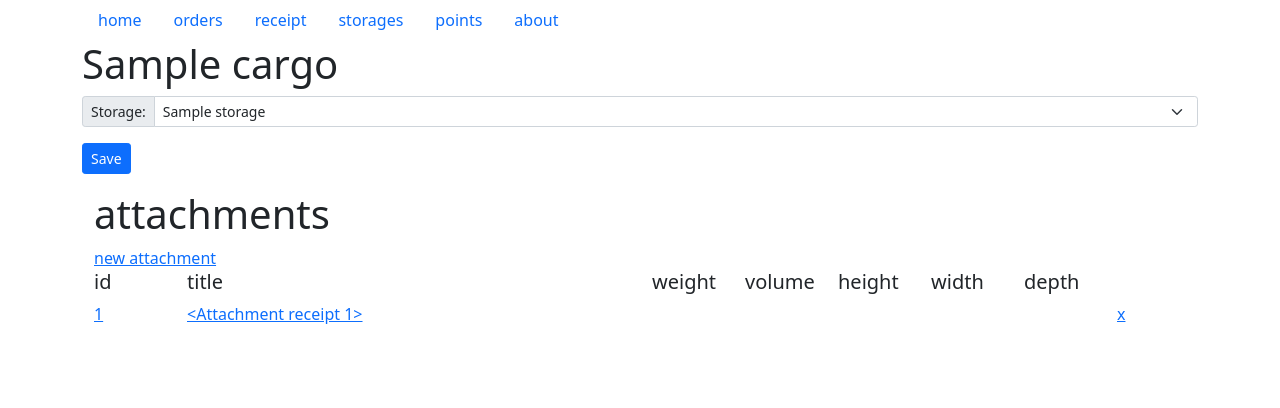
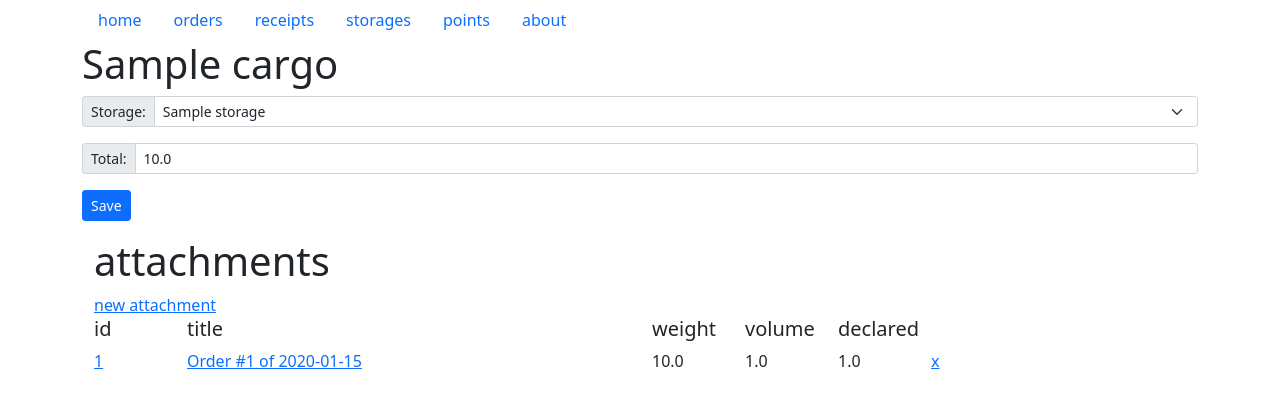
Before and after one commit to pekshevds/web-tracoma, a Flask app: page /receipts/show/1 in a window 1280 px wide. Shown: the top 408 px of the page. Run offline with Flask 2, Linux system fonts and the light colour scheme; tables that the repository leaves empty hold one stand-in row (values such as "Sample post"); some libraries are stand-ins or nearby versions.

Commit message:
refactoring, end receipts

```diff
--- a/webapp/db/order/models.py
+++ b/webapp/db/order/models.py
@@ -10,24 +10,30 @@ class Order(db.Model, Directory):
     consignee_address = db.Column(db.String(255))
     consignee_contact_id = db.Column(db.Integer, db.ForeignKey('storage.id'), nullable=True)
     consignee_phone = db.Column(db.String(255))
-    declared = db.Column(db.Float)
-    desc = db.Column(db.Text)
+    declared = db.Column(db.Float, default=.0)
+    desc = db.Column(db.Text, default="")
     point_from_id = db.Column(db.Integer, db.ForeignKey('point.id'), nullable=False)
     point_to_id = db.Column(db.Integer, db.ForeignKey('point.id'), nullable=False)
     shipper_id = db.Column(db.Integer, db.ForeignKey('storage.id'), nullable=False)
     shipper_address = db.Column(db.String(255))
     shipper_contact_id = db.Column(db.Integer, db.ForeignKey('storage.id'), nullable=True)
     shipper_phone = db.Column(db.String(255))
-    weight = db.Column(db.Float)
-    volume = db.Column(db.Float)
 
-    attachments = db.relationship('Attachment', cascade='all, delete', lazy=True)
+    attachments = db.relationship('Attachment', cascade='all, delete', lazy=True, backref="order")
 
     def __repr__(self) -> str:
         return f"<Cargo {self.title}, {self.id}>"
 
     def __str__(self) -> str:
         return f"Order #{self.id} of {datetime.strftime(self.create_date, '%Y-%m-%d')}"
+
+    @property
+    def weight(self):
+        return sum([attachment.weight for attachment in self.attachments])
+
+    @property
+    def volume(self):
+        return sum([attachment.volume for attachment in self.attachments])
 
     @property
     def carrier(self):
--- a/webapp/db/point/changers.py
+++ b/webapp/db/point/changers.py
@@ -12,5 +12,5 @@ def delete_point(id: int):
     return delete_item(id=id, get_func=get_point_by_id)
 
 
-def save_storage(form):
+def save_point(form):
     return update_or_create_item_from_form(form, get_point_by_id, Point)
--- a/webapp/db/receipt_of_cargo/models.py
+++ b/webapp/db/receipt_of_cargo/models.py
@@ -1,13 +1,14 @@
 from webapp.db.common import db, Directory, Attachment
 from webapp.db import Order, Storage
 from webapp.db.storage.fetchers import get_storage_by_id
+from webapp.db.order.fetchers import get_order_by_id
 from datetime import datetime
 
 
 class ReceiptOfCargo(db.Model, Directory):
     storage_id = db.Column(db.Integer, db.ForeignKey(Storage.id), nullable=True)
     total = db.Column(db.Float, default=.0)
-    attachments = db.relationship('AttachmentReceiptOfCargo', cascade='all, delete', lazy=True)
+    attachments = db.relationship('AttachmentReceiptOfCargo', cascade='all, delete', lazy=True, backref="receipt")
 
     def __repr__(self) -> str:
         return f"<ReceiptOfCargo {self.title}, {self.id}>"
@@ -19,6 +20,14 @@ class ReceiptOfCargo(db.Model, Directory):
     def storage(self):
         return get_storage_by_id(id=self.storage_id)
 
+    @property
+    def weight(self):
+        return sum([attachment.order.weight for attachment in self.attachments])
+
+    @property
+    def volume(self):
+        return sum([attachment.order.volume for attachment in self.attachments])
+
 
 class AttachmentReceiptOfCargo(db.Model, Attachment):
     receipt_id = db.Column(db.Integer, db.ForeignKey(ReceiptOfCargo.id), nullable=True)
@@ -26,3 +35,7 @@ class AttachmentReceiptOfCargo(db.Model, Attachment):
 
     def __repr__(self) -> str:
         return f"<Attachment receipt {self.id}>"
+
+    @property
+    def order(self):
+        return get_order_by_id(id=self.order_id)
--- a/webapp/templates/base.html
+++ b/webapp/templates/base.html
@@ -22,7 +22,7 @@
                 <a class="nav-link" href="{{ url_for('orders') }}">orders</a>
             </li>
             <li class="nav-item">
-                <a class="nav-link" href="{{ url_for('receipts') }}">receipt</a>
+                <a class="nav-link" href="{{ url_for('receipts') }}">receipts</a>
             </li>
             <li class="nav-item">
                 <a class="nav-link" href="{{ url_for('storages') }}">storages</a>
--- a/webapp/templates/receipt_attachment_list.html
+++ b/webapp/templates/receipt_attachment_list.html
@@ -3,7 +3,11 @@
 
     <div class="row">
         <div class="col-12">
+            {% if form.id.data > 0 %}
             <a href="{{ url_for('new_receipt_attachment', receipt_id=form.id.data) }}">new attachment</a>
+            {% else %}
+            <p>new attachment</p>
+            {% endif %}
         </div>
     </div>
     <div class="row">
@@ -33,17 +37,7 @@
         </div>
         <div class="col-1">
             <h5>
-                height
-            </h5>
-        </div>
-        <div class="col-1">
-            <h5>
-                width
-            </h5>
-        </div>
-        <div class="col-1">
-            <h5>
-                depth
+                declared
             </h5>
         </div>
         <div class="col-1">
@@ -59,30 +53,24 @@
 
             <div class="col-1">
                 <a href="{{ url_for('show_receipt_attachment', attachment_id=attachment.id) }}">{{ attachment.id }}</a>
-                {% if attachment.is_deleted %}<img src="{{ url_for('static', filename='images/trash.png') }}" width="32"
-                    height="32" alt="">{% endif %}
             </div>
 
             <div class="col-5">
-                <a href="{{ url_for('show_receipt_attachment', attachment_id=attachment.id) }}">{{ attachment }}</a>
+                <a href="{{ url_for('show_receipt_attachment', attachment_id=attachment.id) }}">{{ attachment.order }}</a>
             </div>
 
             <div class="col-1">
-                {{ attachment.weight }}
+                {{ attachment.order.weight }}
             </div>
 
             <div class="col-1">
-                {{ attachment.volume }}
+                {{ attachment.order.volume }}
             </div>
             <div class="col-1">
-                {{ attachment.height }}
+                {{ attachment.order.declared }}
             </div>
-            <div class="col-1">
-                {{ attachment.width }}
-            </div>
-            <div class="col-1">
-                {{ attachment.depth }}
-            </div>
+
+
             <div class="col-1">
                 <a href="{{ url_for('delete_receipt_attachment', attachment_id=attachment.id) }}">x</a>
             </div>
--- a/webapp/templates/receipt_item.html
+++ b/webapp/templates/receipt_item.html
@@ -36,6 +36,12 @@ web-tracoma/receipt
 
             </div>
 
+            <div class="input-group input-group-sm mb-3">
+                <span class="input-group-text" id="inputGroup-sizing-sm">{{ form.total.label() }}</span>
+                <input type="number" step="0.01" class="form-control" aria-label="Sizing example input"
+                    aria-describedby="inputGroup-sizing-sm" name="total" value="{{ form.total.data }}">
+            </div>
+
 
 
             <div class="input-group input-group-sm mb-3">
--- a/webapp/views/order/__init__.py
+++ b/webapp/views/order/__init__.py
@@ -76,7 +76,8 @@ def order_save_attachment_view():
 
 
 def order_delete_attachment_view(attachment_id: int):
+    attachment = get_attachment_by_id(id=attachment_id)
+    order_id = attachment.order_id
     if delete_attachment(id=attachment_id):
-        attachment = get_attachment_by_id(id=attachment_id)
-        return redirect(url_for('show_order', order_id=attachment.id))
+        return redirect(url_for('show_order', order_id=order_id))
     return render_template("crud_error.html", content='error on mark attachment for deleting')
--- a/webapp/views/order/forms.py
+++ b/webapp/views/order/forms.py
@@ -33,8 +33,6 @@ class OrderForm(ModelForm):
 
     declared = FloatField(label="Declared: ", name="declared", default=.0)
     desc = StringField(label="Description: ", name="desc", default="")
-    weight = FloatField(label="Weight: ", name="weight", default=.0)
-    volume = FloatField(label="Volume: ", name="volume", default=.0)
 
     submit = SubmitField("Save", render_kw={"class": "btn btn-primary"})
 
--- a/webapp/views/receipt_of_cargo/__init__.py
+++ b/webapp/views/receipt_of_cargo/__init__.py
@@ -3,6 +3,7 @@ from flask import render_template, redirect, url_for
 from webapp.db.receipt_of_cargo.changers import delete_receipt, save_receipt, delete_attachment, save_attachment
 from webapp.db.receipt_of_cargo.fetchers import get_receipts, get_receipt_by_id, get_attachment_by_id
 from webapp.db.storage.fetchers import get_storages
+from webapp.db.order.fetchers import get_orders
 from webapp.views.receipt_of_cargo.forms import ReceiptForm, AttachmentForm
 from webapp.views.errors import (get_tempale_error_on_create_or_update,
                                  get_tempale_error_on_validation,
@@ -51,14 +52,15 @@ def receipt_attachments_view(receipt_id: int):
 def receipt_attachment_view(attachment_id: int):
     attachment = get_attachment_by_id(id=attachment_id)
     form = AttachmentForm(obj=attachment)
-
-    return render_template('receipt_attachment_item.html', form=form)
+    orders = get_orders()
+    return render_template('receipt_attachment_item.html', form=form, orders=orders)
 
 
 def receipt_new_attachment_view(receipt_id: int):
     form = AttachmentForm()
     form.receipt_id.data = receipt_id
-    return render_template('receipt_attachment_item.html', form=form)
+    orders = get_orders()
+    return render_template('receipt_attachment_item.html', form=form, orders=orders)
 
 
 def receipt_save_attachment_view():
@@ -71,7 +73,8 @@ def receipt_save_attachment_view():
 
 
 def receipt_delete_attachment_view(attachment_id: int):
+    attachment = get_attachment_by_id(id=attachment_id)
+    receipt_id = attachment.receipt_id
     if delete_attachment(id=attachment_id):
-        attachment = get_attachment_by_id(id=attachment_id)
-        return redirect(url_for('show_receipt', receipt_id=attachment.id))
+        return redirect(url_for('show_receipt', receipt_id=receipt_id))
     return render_template("crud_error.html", content='error on mark attachment for deleting')
--- a/webapp/views/receipt_of_cargo/forms.py
+++ b/webapp/views/receipt_of_cargo/forms.py
@@ -16,6 +16,7 @@ class ReceiptForm(ModelForm):
     id = IntegerField(label="Id: ", validators=[DataRequired()], name="id", default=-1)
     title = StringField(label="Title: ", name="title", default="")
     storage_id = IntegerField(label="Storage: ", validators=[DataRequired()], name="storage")
+    total = FloatField(label="Total: ", validators=[DataRequired()], name="total", default=.0)
 
     submit = SubmitField("Save", render_kw={"class": "btn btn-primary"})
 
@@ -26,5 +27,6 @@ class AttachmentForm(ModelForm):
 
     id = IntegerField(label="Id: ", validators=[DataRequired()], name="id", default=-1)
     receipt_id = IntegerField(label="Receipt_id: ", validators=[DataRequired()], name="receipt_id")
+    order_id = IntegerField(label="Order: ", validators=[DataRequired()], name="order")
 
     submit = SubmitField("Save", render_kw={"class": "btn btn-primary"})
```
Also changed, not shown: webapp/db/utils/crud_utils.py (+6 -3 lines), webapp/templates/order_attachment_list.html (+6 -2 lines), webapp/templates/order_item.html (+1 -14 lines), webapp/templates/receipt_attachment_item.html (+14 -42 lines), webapp/templates/receipt_list.html (+6 -16 lines), webapp/views/point/__init__.py (+1 -20 lines).
